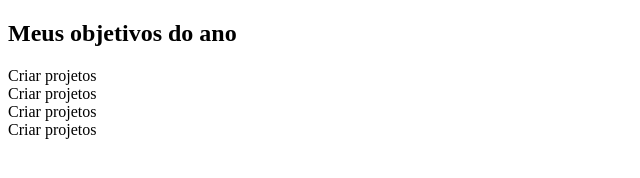
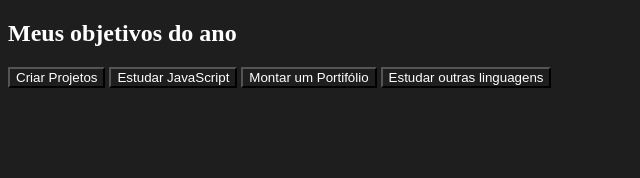
Before and after one commit to danielgarcia1c/3j, a plain HTML site: page index.html in a window 1280 px wide. Shown: the whole page, without its empty margins (0-640 px from the left). Drawn offline with Linux system fonts and the light colour scheme.

Commit message:
Add files via upload

```diff
--- a/index.html
+++ b/index.html
@@ -5,14 +5,18 @@
     <meta http-equiv="X-UA-Compatible" content="IE=edge">
     <meta name="viewport" content="width=device-width, initial-scale=1.0">
     <title>meus objetivos do ano</title>
+    <link rel="stylesheet" href="style.css">
 </head>
 <body>
-  <section class="conteudoprincipal"></section>
+  <section class="conteudoprincipal">
   <h2 class="titulo-principal">Meus objetivos do ano</h2>
-  <div class="botao">Criar projetos</div>
-  <div class="botao">Criar projetos</div>
-  <div class="botao">Criar projetos</div>
-  <div class="botao">Criar projetos</div>
+  <div class="botoes">
+  <button class="botao">Criar Projetos</button>
+  <button class="botao">Estudar JavaScript</button>
+  <button class="botao">Montar um Portifólio</button>
+  <button class="botao">Estudar outras linguagens</button>
+  </div>
 
+    </section>
 </body>
 </html>
--- a/style.css
+++ b/style.css
@@ -0,0 +1,14 @@
+:root{
+ --cor-de-fundo: #1e1e1e;
+ --verde: #5fff57;
+ --branco: #FFFFFF;
+ --botao-ativo: #3A375E;
+ --botao-inativo: rgba(58,55,94,0.5);
+ --texto-fundo: rgba(58,55,94,0.3);
+
+}
+*{
+  background-color:var(--cor-de-fundo);
+  color: var(--branco);
+
+}
```
